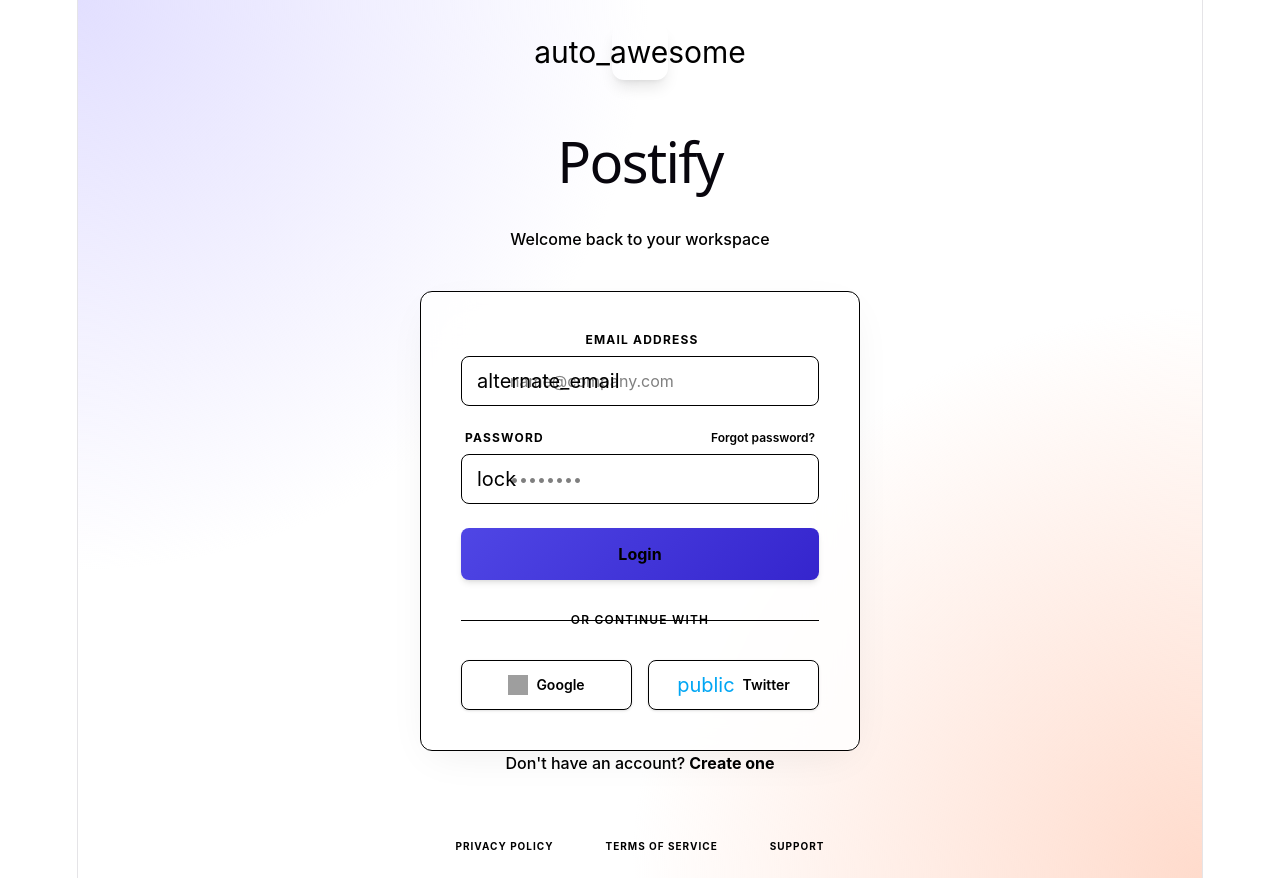
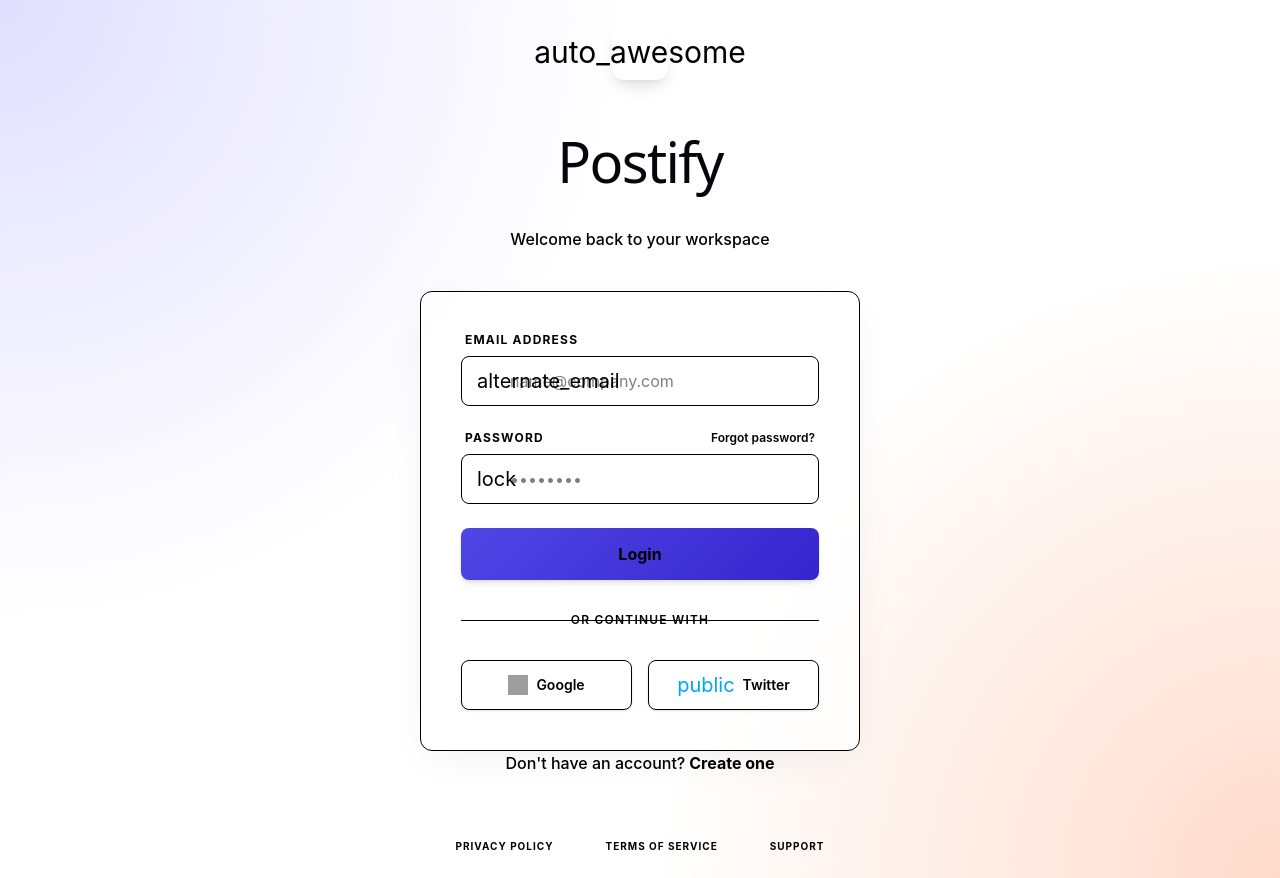
Before and after one commit to AhmadWahebArifi/Postify, a React (Vite) app in the folder frontend/frontend/: page /login in a window 1280 px wide. Built offline with nearby package versions, Linux system fonts and the light colour scheme; grey boxes are pictures that could not be loaded.

Commit message:
Index for colors

```diff
--- a/frontend/frontend/src/index.css
+++ b/frontend/frontend/src/index.css
@@ -26,6 +26,15 @@
 
 .material-symbols-outlined {
   font-variation-settings: 'FILL' 0, 'wght' 400, 'GRAD' 0, 'opsz' 24;
+}
+
+.no-scrollbar::-webkit-scrollbar {
+  display: none;
+}
+
+.no-scrollbar {
+  -ms-overflow-style: none;
+  scrollbar-width: none;
 }
 
 .auth-gradient {
@@ -63,14 +72,8 @@
 }
 
 #root {
-  width: 1126px;
-  max-width: 100%;
-  margin: 0 auto;
-  text-align: center;
-  border-inline: 1px solid var(--border);
+  width: 100%;
   min-height: 100svh;
-  display: flex;
-  flex-direction: column;
   box-sizing: border-box;
 }
 
```
